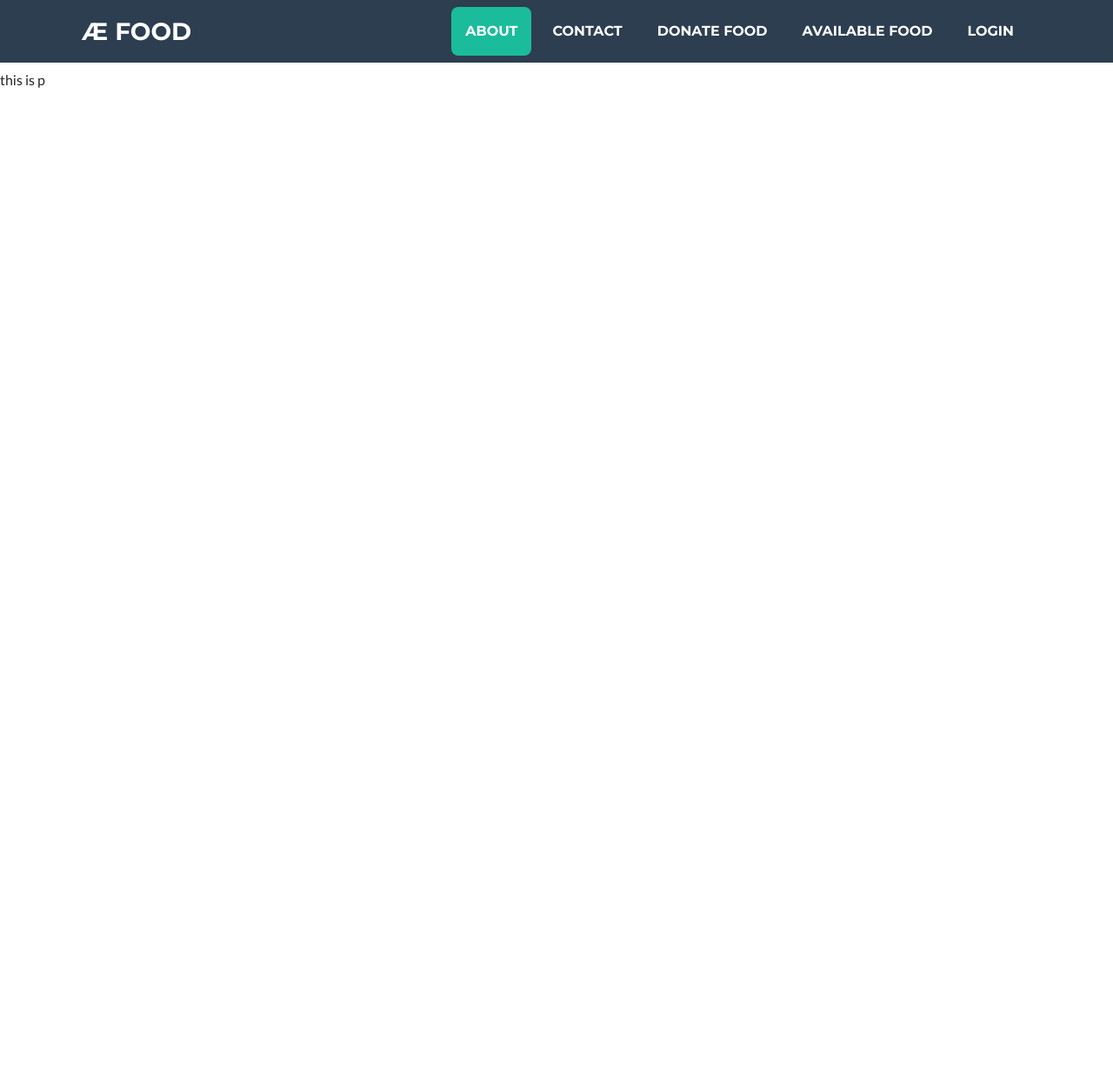
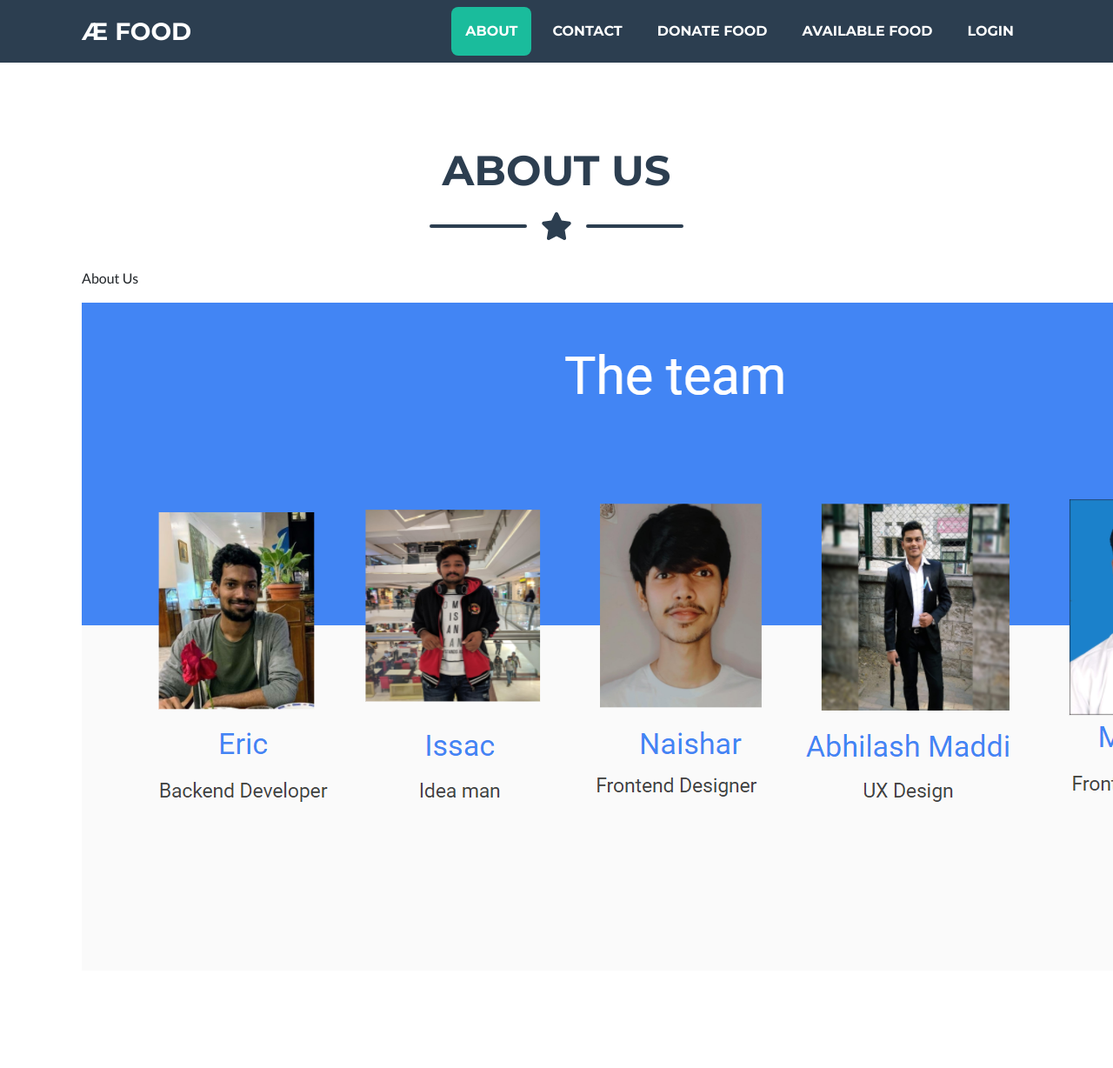
Before and after one commit to ericmiranda7/excessFood, a Django app: page /about/ in a window 1280 px wide; the page is wider, and only the part inside the window is pictured. Shown: that part at 87% size. Before the commit the page ends 101 px from the top of that part, so only its background shows below. Run offline with Django 3.2, Linux system fonts and the light colour scheme; some libraries are stand-ins or nearby versions.

Commit message:
style about and contact us page

```diff
--- a/templates/about.html
+++ b/templates/about.html
@@ -1,5 +1,39 @@
-{% extends 'base_template.html'%}
+{% extends 'base_template.html' %}
 
 {% block body %}
-<p>this is p</p>
+
+
+
+  <!-- Profile Section-->
+        <section class="page-section" id="contact">
+            <div class="container">
+                <!-- Profile Section Heading-->
+                <h2 class="page-section-heading text-center text-uppercase text-secondary mb-0">About Us</h2>
+                <!-- Icon Divider-->
+                <div class="divider-custom">
+                    <div class="divider-custom-line"></div>
+                    <div class="divider-custom-icon"><i class="fas fa-star"></i></div>
+                    <div class="divider-custom-line"></div>
+                </div>
+
+
+                <!-- Profile Section Form-->
+                	<div class="form-group">
+							<p>About Us</p>
+							<!-- <img class="card-img-top cardimg" src="{{ food.photo.url }}" alt="Card image cap"> -->
+							{% load static %} <img src="{% static 'images/team.png' %}" alt="team" />
+
+						</form>
+					</div>
+
+				<!-- Profile Section Form-->
+			</div>
+		</section>
+  <!-- Profile Section-->
+
+
+
+
+
+
 {% endblock %}
```
Also changed, not shown: templates/contact.html (+34 -2 lines), db.sqlite3, static/images/team.png (added).
